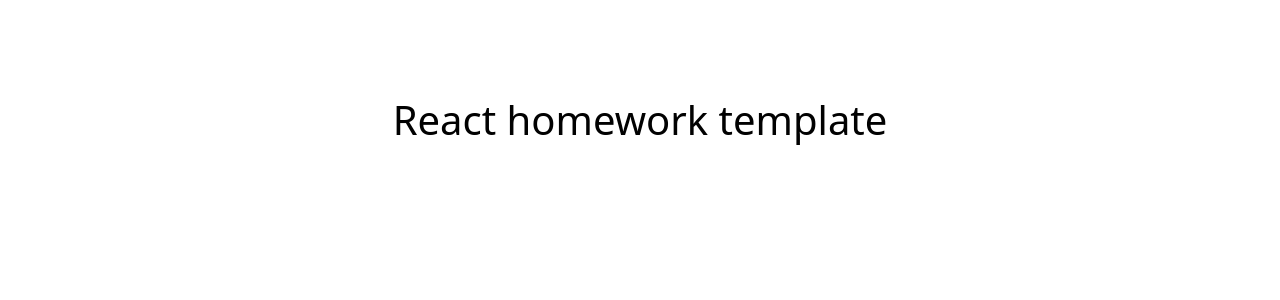
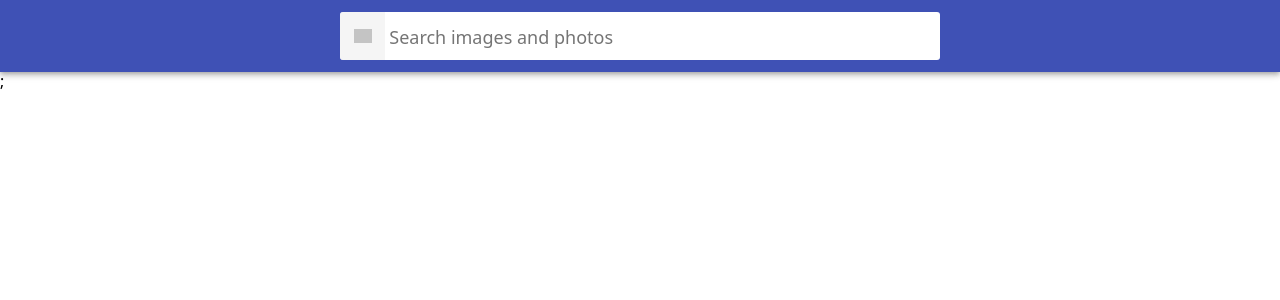
Before and after one commit to HannaTubolets/goit-react-hw-04-images, a React (Create React App) app: page / in a window 1280 px wide. Shown: the top 300 px of the page. Built offline with nearby package versions, Linux system fonts and the light colour scheme; no server answers; grey boxes are pictures that could not be loaded.

Commit message:
Added Searchbar / Gallery/ GalleryItem

```diff
--- a/package.json
+++ b/package.json
@@ -9,6 +9,7 @@
     "@testing-library/jest-dom": "^5.16.3",
     "@testing-library/react": "^12.1.4",
     "@testing-library/user-event": "^13.5.0",
+    "axios": "^1.3.3",
     "modern-normalize": "^1.1.0",
     "prop-types": "^15.8.1",
     "react": "^18.1.0",
--- a/src/components/App.jsx
+++ b/src/components/App.jsx
@@ -1,16 +1,42 @@
-export const App = () => {
-  return (
-    <div
-      style={{
-        height: '30vh',
-        display: 'flex',
-        justifyContent: 'center',
-        alignItems: 'center',
-        fontSize: 40,
-        color: '#010101'
-      }}
-    >
-      React homework template
-    </div>
-  );
-};
+import axios from 'axios';
+import { Component } from 'react';
+import { ImageGallery } from './ImageGallery/ImageGallery';
+import { Searchbar } from './Searchbar/Searchbar';
+
+export class App extends Component {
+  state = {
+    images: [],
+    isLoading: false,
+    error: '',
+    page: 1,
+    showLoadMore: false,
+  };
+
+  fetchImages = async () => {
+    try {
+      const { data } = await axios.get(
+        ' https://pixabay.com/api/?q=cat&page=1&key=18681081-442890f4222be4a8d6361e754&image_type=photo&orientation=horizontal&per_page=12'
+      );
+      // console.log('data ', data);
+      this.setState({
+        images: data,
+      });
+    } catch (error) {
+    } finally {
+    }
+  };
+
+  componentDidMount() {
+    this.fetchImages();
+  }
+
+  render() {
+    const { images } = this.state;
+    return (
+      <div>
+        <Searchbar onSubmit={this.handleSubmit} />
+        {/* <ImageGallery images={images} /> */}
+      </div>
+    );
+  }
+}
--- a/src/components/ImageGallery/ImageGallery.jsx
+++ b/src/components/ImageGallery/ImageGallery.jsx
@@ -1,9 +1,33 @@
-// user_id: 18681081;
-// URL-рядок HTTP-запиту
-// https://pixabay.com/api/?q=cat&page=1&key=your_key&image_type=photo&orientation=horizontal&per_page=12
+import PropTypes from 'prop-types';
+import { ImageGalleryItem } from 'components/ImageGalleryItem/ImageGalleryItem';
+import css from './ImageGallery.module.css';
 
-{
-  /* <ul class="gallery">
-  <!-- Набір <li> із зображеннями -->
-</ul> */
-}
+export const ImageGallery = ({ images, onClick }) => {
+  return (
+    <ul className={css.gallery}>
+      {images.map(({ id, largeImageURL, tags, webformatURL }) => {
+        return (
+          <ImageGalleryItem
+            key={id}
+            largeImage={largeImageURL}
+            tags={tags}
+            preview={webformatURL}
+            onClick={onClick}
+          />
+        );
+      })}
+    </ul>
+  );
+};
+
+ImageGallery.propTypes = {
+  images: PropTypes.arrayOf(
+    PropTypes.shape({
+      id: PropTypes.number.isRequired,
+      tags: PropTypes.string.isRequired,
+      largeImageURL: PropTypes.string.isRequired,
+      webformatURL: PropTypes.string.isRequired,
+    })
+  ).isRequired,
+  onClick: PropTypes.func,
+};
--- a/src/components/ImageGalleryItem/ImageGalleryItem.jsx
+++ b/src/components/ImageGalleryItem/ImageGalleryItem.jsx
@@ -1,3 +1,24 @@
-<li class="gallery-item">
-  <img src="" alt="" />
-</li>;
+import PropTypes from 'prop-types';
+import css from './ImageGalleryItem.module.css';
+
+export const ImageGalleryItem = ({ tags, preview, largeImage, onClick }) => {
+  return (
+    <li className={css.ImageGalleryItem}>
+      <img
+        className={css.ImageGalleryItemImage}
+        src={preview}
+        alt={tags}
+        onClick={() => {
+          onClick(largeImage);
+        }}
+      />
+    </li>
+  );
+};
+
+ImageGalleryItem.propTypes = {
+  tags: PropTypes.string.isRequired,
+  preview: PropTypes.string.isRequired,
+  largeImage: PropTypes.string.isRequired,
+  onClick: PropTypes.func,
+};
--- a/src/components/Searchbar/Searchbar.jsx
+++ b/src/components/Searchbar/Searchbar.jsx
@@ -1,19 +1,28 @@
-// Компонент приймає один проп onSubmit –
-// функцію для передачі значення інпута
-// під час сабміту форми.Створює DOM - елемент наступної структури.
+import PropTypes from 'prop-types';
+import css from './Searchbar.module.css';
 
-<header class="searchbar">
-  <form class="form">
-    <button type="submit" class="button">
-      <span class="button-label">Search</span>
+export const Searchbar = ({ onSubmit }) => {
+  return (
+    <>
+      <header className={css.searchbar}>
+        <form className={css.searchForm} onSubmit={onSubmit}>
+          <button type="submit" className={css.searchFormBtn}>
+            <span className={css.searchFormBtnLabel}>Search</span>
           </button>
 
           <input
-      class="input"
+            className={css.searchFormInput}
             type="text"
-      autocomplete="off"
-      autofocus
+            autoComplete="off"
+            autoFocus
             placeholder="Search images and photos"
           />
         </form>
-</header>;
+      </header>
+      ;
+    </>
+  );
+};
+Searchbar.propTypes = {
+  onSubmit: PropTypes.func,
+};
--- /dev/null
+++ b/src/components/Searchbar/Searchbar.module.css
@@ -0,0 +1,78 @@
+.searchbar {
+  top: 0;
+  left: 0;
+  position: sticky;
+  z-index: 1100;
+  display: flex;
+  justify-content: center;
+  align-items: center;
+  min-height: 64px;
+  padding-right: 24px;
+  padding-left: 24px;
+  padding-top: 12px;
+  padding-bottom: 12px;
+  color: #fff;
+  background-color: #3f51b5;
+  box-shadow: 0px 2px 4px -1px rgba(0, 0, 0, 0.2),
+    0px 4px 5px 0px rgba(0, 0, 0, 0.14), 0px 1px 10px 0px rgba(0, 0, 0, 0.12);
+}
+
+/*
+ * Стили компонента SearchForm
+ */
+.searchForm {
+  display: flex;
+  align-items: center;
+  width: 100%;
+  max-width: 600px;
+  background-color: #fff;
+  border-radius: 3px;
+  overflow: hidden;
+}
+
+.searchFormBtn {
+  display: inline-block;
+  width: 48px;
+  height: 48px;
+  border: 0;
+  background-image: url('https://image.flaticon.com/icons/svg/149/149852.svg');
+  background-size: 40%;
+  background-repeat: no-repeat;
+  background-position: center;
+  opacity: 0.6;
+  transition: opacity 250ms cubic-bezier(0.4, 0, 0.2, 1);
+  cursor: pointer;
+  outline: none;
+}
+
+.searchFormBtn:hover {
+  opacity: 1;
+}
+
+.searchFormBtnLabel {
+  position: absolute;
+  width: 1px;
+  height: 1px;
+  padding: 0;
+  overflow: hidden;
+  clip: rect(0, 0, 0, 0);
+  white-space: nowrap;
+  clip-path: inset(50%);
+  border: 0;
+}
+
+.searchFormInput {
+  display: inline-block;
+  width: 100%;
+  font: inherit;
+  font-size: 20px;
+  border: none;
+  outline: none;
+  padding-left: 4px;
+  padding-right: 4px;
+}
+
+.searchFormInput::placeholder {
+  font: inherit;
+  font-size: 18px;
+}
```
Also changed, not shown: src/index.css (+11 -0 lines), src/services/API.jsx (added, +28 -0 lines), src/components/ImageGallery/ImageGallery.module.css (added), src/components/ImageGalleryItem/ImageGalleryItem.module.css (added), 1 other file (tests, documents, lock files or other folders). Lines whose indentation alone changed are shown as unchanged.
